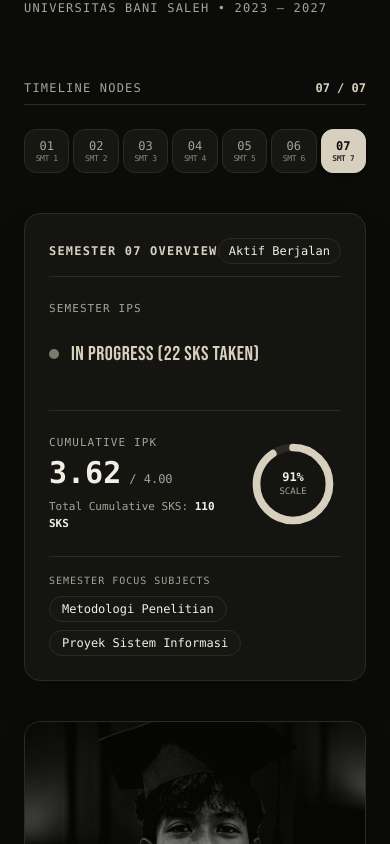
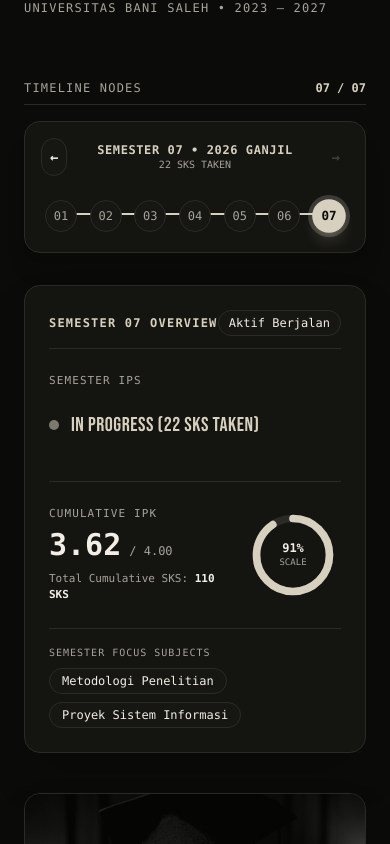
Before and after one commit to dilcuyy/Portfolio-Abdila, a React (Vite) app: page / in a window 390 px wide. Shown: the part 2680-3524 px from the top of the page. Built offline with nearby package versions, Linux system fonts and the light colour scheme.

Commit message:
refactor(education): redesign mobile timeline into an interactive timeline scrubber with stepper controls

```diff
--- a/src/components/Education.jsx
+++ b/src/components/Education.jsx
@@ -242,8 +242,62 @@ export default function Education() {
               </div>
             </div>
 
-            {/* Mobile / Tablet 7-Column Node Bar */}
-            <div className="lg:hidden grid grid-cols-7 gap-1 sm:gap-2 w-full py-2">
+            {/* Mobile / Tablet Premium Timeline Scrubber */}
+            <div className="lg:hidden space-y-4 p-4 sm:p-5 bg-[#141411] border border-[#2B2A26] rounded-2xl shadow-xl">
+              {/* Header Stepper Navigation with Prev/Next Controls */}
+              <div className="flex items-center justify-between text-xs font-mono text-[#A7A39A]">
+                <button
+                  type="button"
+                  onClick={() => setActiveSmtIndex((prev) => Math.max(0, prev - 1))}
+                  disabled={activeSmtIndex === 0}
+                  className={`p-2 rounded-full border transition-all ${
+                    activeSmtIndex === 0
+                      ? 'opacity-30 border-transparent text-[#A7A39A] cursor-not-allowed'
+                      : 'border-[#2B2A26] bg-[#161612] text-[#F2EEE5] hover:border-[#D8D0BF] active:scale-95 cursor-pointer'
+                  }`}
+                  aria-label="Previous Semester"
+                >
+                  <span className="font-bold text-sm">←</span>
+                </button>
+
+                <div className="flex flex-col items-center text-center">
+                  <span className="text-[#D8D0BF] font-mono text-xs font-bold uppercase tracking-wider">
+                    SEMESTER 0{activeSmt.smt} • {activeSmt.period}
+                  </span>
+                  <span className="text-[10px] font-mono text-[#A7A39A]">
+                    {activeSmt.sksSmt} SKS TAKEN
+                  </span>
+                </div>
+
+                <button
+                  type="button"
+                  onClick={() => setActiveSmtIndex((prev) => Math.min(semesters.length - 1, prev + 1))}
+                  disabled={activeSmtIndex === semesters.length - 1}
+                  className={`p-2 rounded-full border transition-all ${
+                    activeSmtIndex === semesters.length - 1
+                      ? 'opacity-30 border-transparent text-[#A7A39A] cursor-not-allowed'
+                      : 'border-[#2B2A26] bg-[#161612] text-[#F2EEE5] hover:border-[#D8D0BF] active:scale-95 cursor-pointer'
+                  }`}
+                  aria-label="Next Semester"
+                >
+                  <span className="font-bold text-sm">→</span>
+                </button>
+              </div>
+
+              {/* Interactive Progress Line Track with Nodes 01-07 */}
+              <div className="relative pt-2 pb-1 px-1">
+                {/* Horizontal Track Line */}
+                <div className="absolute top-1/2 left-4 right-4 h-0.5 bg-[#2B2A26] -translate-y-1/2 rounded-full" />
+                {/* Filled Progress Line */}
+                <div
+                  className="absolute top-1/2 left-4 h-0.5 bg-[#D8D0BF] -translate-y-1/2 rounded-full transition-all duration-300 ease-out"
+                  style={{
+                    width: `calc(${verticalProgressPercent}% * 0.88)`,
+                  }}
+                />
+
+                {/* Nodes 01 - 07 Row */}
+                <div className="relative z-10 flex justify-between items-center">
                   {semesters.map((item, idx) => {
                     const isActive = idx === activeSmtIndex;
                     return (
@@ -251,19 +305,19 @@ export default function Education() {
                         key={item.id}
                         type="button"
                         onClick={() => setActiveSmtIndex(idx)}
-                    className={`py-2 px-1 rounded-xl text-xs font-mono flex flex-col items-center justify-center transition-all ${
+                        className={`w-8 h-8 sm:w-9 sm:h-9 rounded-full flex items-center justify-center text-xs font-mono transition-all duration-300 cursor-pointer ${
                           isActive
-                        ? 'bg-[#D8D0BF] text-[#0B0B09] border border-[#D8D0BF] font-bold shadow-md'
-                        : 'bg-[#161612] text-[#A7A39A] border border-[#2B2A26] hover:text-[#F2EEE5]'
+                            ? 'bg-[#D8D0BF] text-[#0B0B09] font-bold shadow-lg shadow-[#D8D0BF]/20 ring-4 ring-[#D8D0BF]/20 scale-105'
+                            : 'bg-[#161612] text-[#A7A39A] border border-[#2B2A26] hover:border-[#D8D0BF]/60'
                         }`}
+                        aria-label={`Select Semester ${item.smt}`}
                       >
-                    <span className="text-xs">0{item.smt}</span>
-                    <span className="text-[8px] sm:text-[9px] opacity-80 uppercase tracking-tighter truncate max-w-full">
-                      Smt {item.smt}
-                    </span>
+                        0{item.smt}
                       </button>
                     );
                   })}
+                </div>
+              </div>
             </div>
           </div>
 
```
Lines whose indentation alone changed are shown as unchanged.
